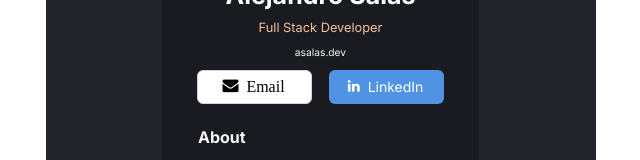
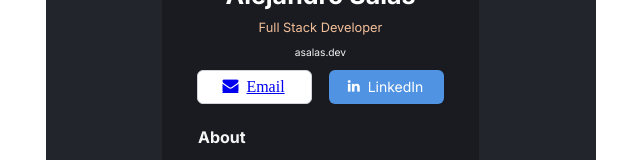
Before and after one commit to alejotsv/BusinessCard, a React (Vite) app: page / in a window 1280 px wide. Shown: the part 451-611 px from the top of the page, without its empty margins (19-659 px from the left). Built offline with nearby package versions, Linux system fonts and the light colour scheme.

Commit message:
update Email link

```diff
--- a/src/components/Buttons.jsx
+++ b/src/components/Buttons.jsx
@@ -3,7 +3,7 @@ import React from "react";
 const Buttons = () => {
   return(
     <div>
-      <a className="email-btn"><i className="fa fa-envelope"></i>Email</a>
+      <a className="email-btn" href="mailto:asalasv.dev@gmail.com"><i className="fa fa-envelope"></i>Email</a>
       <a className="linkedin-btn"><i className="fa fa-linkedin"></i>LinkedIn</a>
     </div>
   )
```
